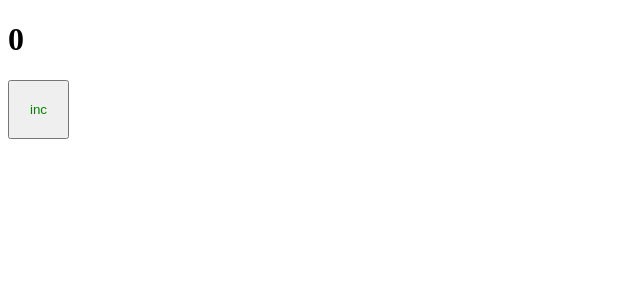
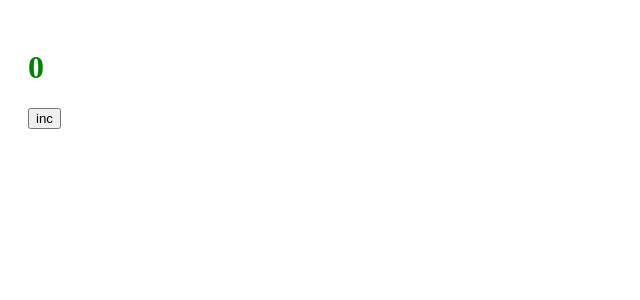
Before and after one commit to js-owl/u, a React app: page / in a window 1280 px wide. Shown: the top 300 px of the page, without its empty margins (0-640 px from the left). Built offline with nearby package versions, Linux system fonts and the light colour scheme.

Commit message:
05_modules

```diff
--- a/src/c/Counter.scss
+++ b/src/c/Counter.module.scss
@@ -1,4 +1,4 @@
-button {
+.btn {
   padding: 20px;
   color: green;
 }
--- a/src/c/Counter.tsx
+++ b/src/c/Counter.tsx
@@ -1,5 +1,5 @@
 import { useState } from "react";
-import "./Counter.scss";
+import classes from "./Counter.module.scss";
 
 export const Counter = () => {
   const [count, setCount] = useState(0);
@@ -7,7 +7,7 @@
     setCount(count + 1);
   };
   return (
-    <div>
+    <div className={classes.btn}>
       <h1>{count}</h1>
       <button onClick={inc}>inc</button>
     </div>
```
Also changed, not shown: src/global.d.ts (added, +7 -0 lines), 1 other file (tests, documents, lock files or other folders).
